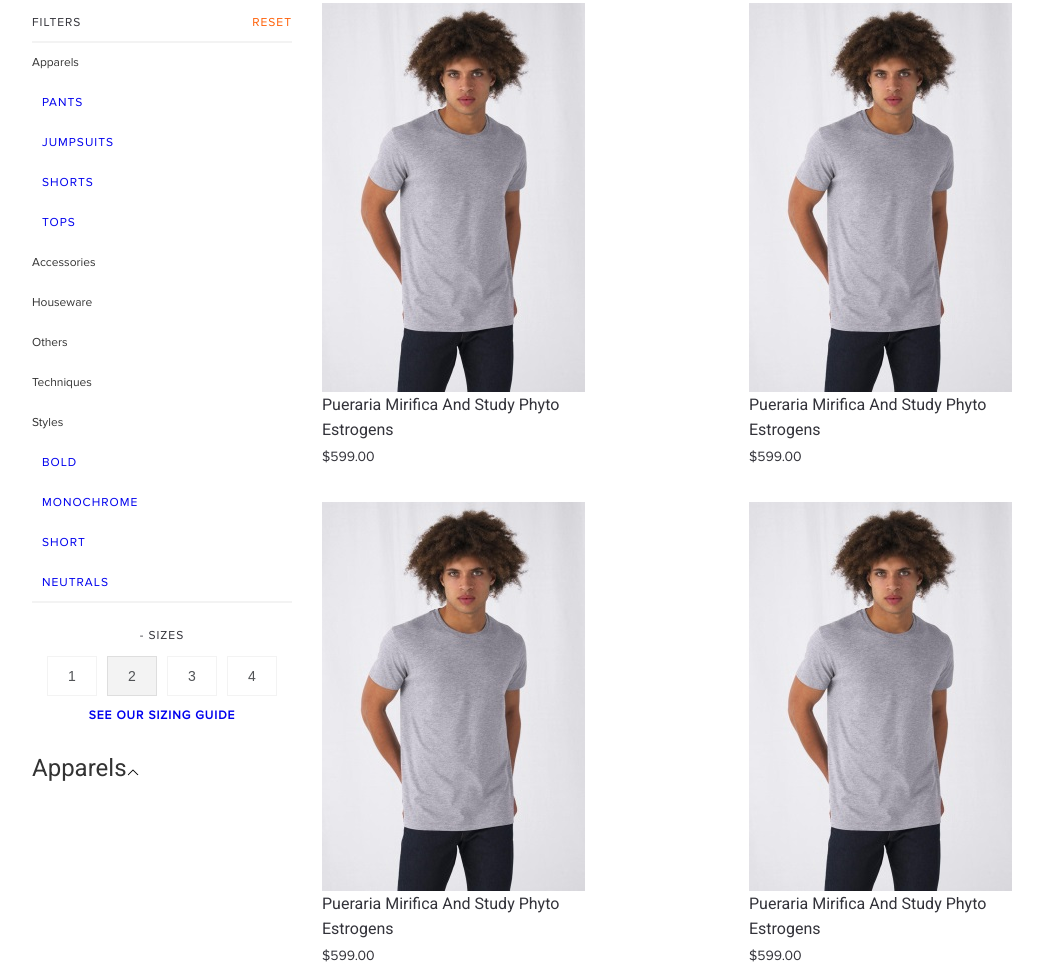
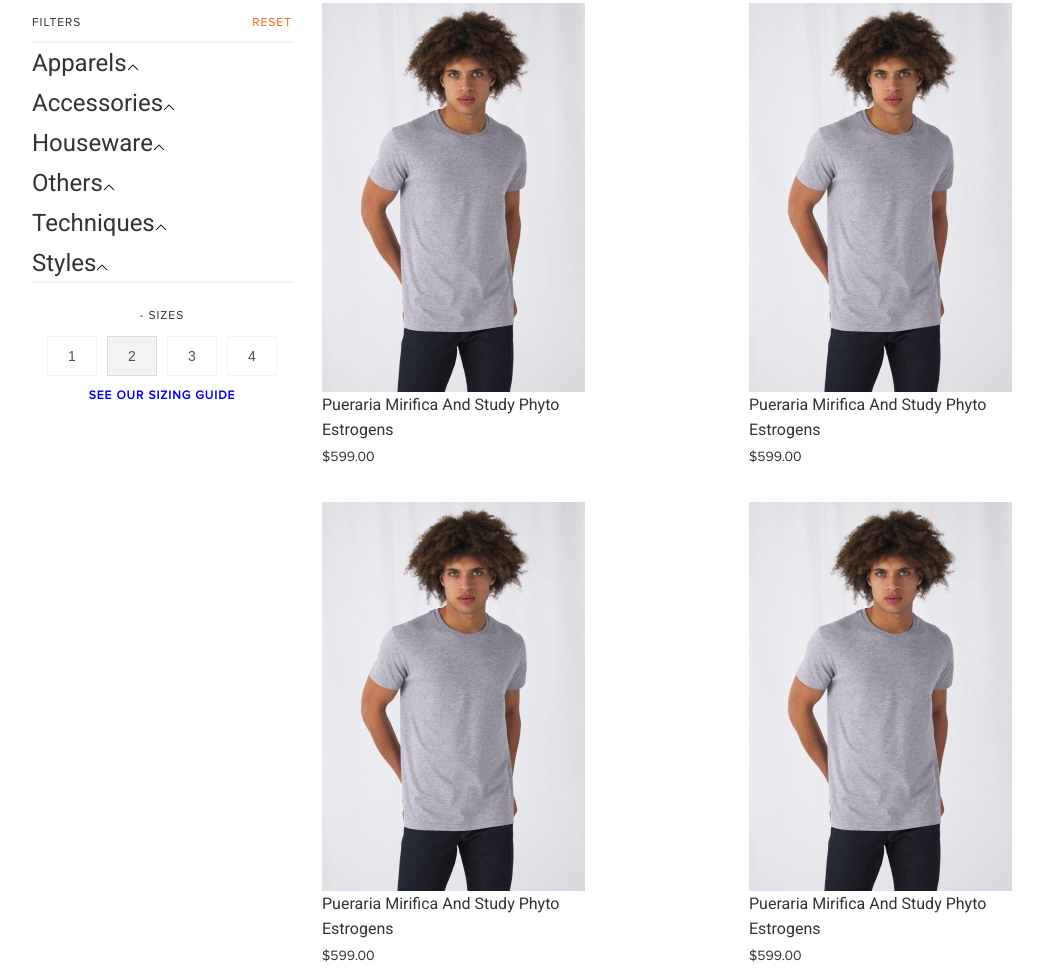
Before and after one commit to Proxodik/someRepository, a plain HTML site: page index.html in a window 1280 px wide. Shown: the part 817-1791 px from the top of the page, without its empty margins (118-1161 px from the left). Drawn offline with Linux system fonts and the light colour scheme.

Commit message:
optimization

```diff
--- a/index.html
+++ b/index.html
@@ -65,37 +65,37 @@
             <span class="reset">reset</span>
         </div>
         <div class="categories">
-            <div class="category">
-                <p>Apparels</p>
-                <div class="category-sections">
-                    <a href="#">PANTS</a>
-                    <a href="#">JUMPSUITS</a>
-                    <a href="#">SHORTS</a>
-                    <a href="#">TOPS</a>
+<!--            <div class="category">-->
+<!--                <p>Apparels</p>-->
+<!--                <div class="category-sections">-->
+<!--                    <a href="#">PANTS</a>-->
+<!--                    <a href="#">JUMPSUITS</a>-->
+<!--                    <a href="#">SHORTS</a>-->
+<!--                    <a href="#">TOPS</a>-->
+<!--                </div>-->
+<!--            </div>-->
+<!--            <div class="category">-->
+<!--                <p>Accessories</p>-->
+<!--            </div>-->
+<!--            <div class="category">-->
+<!--                <p>Houseware</p>-->
+<!--            </div>-->
+<!--            <div class="category">-->
+<!--                <p>Others</p>-->
+<!--            </div>-->
+<!--            <div class="category">-->
+<!--                <p>Techniques</p>-->
+<!--            </div>-->
+<!--            <div class="category">-->
+<!--                <p>Styles</p>-->
+<!--                <div class="category-sections">-->
+<!--                    <a href="#">BOLD</a>-->
+<!--                    <a href="#">MONOCHROME</a>-->
+<!--                    <a href="#">SHORT</a>-->
+<!--                    <a href="#">NEUTRALS</a>-->
+<!--                </div>-->
+<!--            </div>-->
         </div>
-            </div>
-            <div class="category">
-                <p>Accessories</p>
-            </div>
-            <div class="category">
-                <p>Houseware</p>
-            </div>
-            <div class="category">
-                <p>Others</p>
-            </div>
-            <div class="category">
-                <p>Techniques</p>
-            </div>
-            <div class="category">
-                <p>Styles</p>
-                <div class="category-sections">
-                    <a href="#">BOLD</a>
-                    <a href="#">MONOCHROME</a>
-                    <a href="#">SHORT</a>
-                    <a href="#">NEUTRALS</a>
-                </div>
-            </div>
-
         <div class="size-filter">
         <span>- SIZES</span>
         <div class="sizes">
@@ -105,7 +105,6 @@
             <button class="size-button">4</button>
         </div>
         <a href="#" class="sizing-guide-link">SEE OUR SIZING GUIDE</a>
-            </div>
     </div>
     </div>
 
--- a/main.js
+++ b/main.js
@@ -46,37 +46,239 @@ const filters = [
             }
         ]
     },
-
-
+    {
+        name: "Accessories",
+        items: [
+            {
+                name: "items",
+                items: [
+                    "item-1",
+                    "item-2",
+                    "item-3",
+                    "item-4",
+                    "item-5",
+                ]
+            },
+            {
+                name: "items",
+                items: [
+                    "item-1",
+                    "item-2",
+                    "item-3",
+                    "item-4",
+                    "item-5",
+                ]
+            },
+            {
+                name: "items",
+                items: [
+                    "item-1",
+                    "item-2",
+                    "item-3",
+                    "item-4",
+                    "item-5",
+                ]
+            },
+            {
+                name: "items",
+                items: [
+                    "item-1",
+                    "item-2",
+                    "item-3",
+                    "item-4",
+                    "item-5",
+                ]
+            }
+        ]
+    },
+    {
+        name: "Houseware",
+        items: [
+            {
+                name: "items",
+                items: [
+                    "item-1",
+                    "item-2",
+                    "item-3",
+                    "item-4",
+                    "item-5",
+                ]
+            },
+            {
+                name: "items",
+                items: [
+                    "item-1",
+                    "item-2",
+                    "item-3",
+                    "item-4",
+                    "item-5",
+                ]
+            },
+            {
+                name: "items",
+                items: [
+                    "item-1",
+                    "item-2",
+                    "item-3",
+                    "item-4",
+                    "item-5",
+                ]
+            },
+            {
+                name: "items",
+                items: [
+                    "item-1",
+                    "item-2",
+                    "item-3",
+                    "item-4",
+                    "item-5",
+                ]
+            }
+        ]
+    },
+    {
+        name: "Others",
+        items: [
+            {
+                name: "items",
+                items: [
+                    "item-1",
+                    "item-2",
+                    "item-3",
+                    "item-4",
+                    "item-5",
+                ]
+            },
+            {
+                name: "items",
+                items: [
+                    "item-1",
+                    "item-2",
+                    "item-3",
+                    "item-4",
+                    "item-5",
+                ]
+            },
+            {
+                name: "items",
+                items: [
+                    "item-1",
+                    "item-2",
+                    "item-3",
+                    "item-4",
+                    "item-5",
+                ]
+            },
+            {
+                name: "items",
+                items: [
+                    "item-1",
+                    "item-2",
+                    "item-3",
+                    "item-4",
+                    "item-5",
+                ]
+            }
+        ]
+    },
+    {
+        name: "Techniques",
+        items: [
+            {
+                name: "items",
+                items: [
+                    "item-1",
+                    "item-2",
+                    "item-3",
+                    "item-4",
+                    "item-5",
+                ]
+            },
+            {
+                name: "items",
+                items: [
+                    "item-1",
+                    "item-2",
+                    "item-3",
+                    "item-4",
+                    "item-5",
+                ]
+            },
+            {
+                name: "items",
+                items: [
+                    "item-1",
+                    "item-2",
+                    "item-3",
+                    "item-4",
+                    "item-5",
+                ]
+            },
+            {
+                name: "items",
+                items: [
+                    "item-1",
+                    "item-2",
+                    "item-3",
+                    "item-4",
+                    "item-5",
+                ]
+            }
+        ]
+    },
+    {
+        name: "Styles",
+        items: [
+            {
+                name: "Bold",
+                items: [
+                    "item-1",
+                    "item-2",
+                    "item-3",
+                    "item-4",
+                    "item-5",
+                ]
+            },
+            {
+                name: "Monochrome",
+                items: [
+                    "item-1",
+                    "item-2",
+                    "item-3",
+                    "item-4",
+                    "item-5",
+                ]
+            },
+            {
+                name: "Neutrals",
+                items: [
+                    "item-1",
+                    "item-2",
+                    "item-3",
+                    "item-4",
+                    "item-5",
+                ]
+            },
+        ]
+    },
 ];
 
 // create filters container
 
 filters.forEach(({name, items}) => {
     // create category
-    const category = document.createElement('div');
-    category.className = 'category';
 
-    const categoryName = document.createElement('div');
-    categoryName.className = 'category-header'
-    categoryName.innerHTML = name;
-
-    const categorySections = document.createElement('div');
-    categorySections.className = 'category-sections';
+    const category = createCategoryElement('category')
+    const categoryName = createCategoryElement('category-header', name);
+    const categorySections = createCategoryElement('category-sections')
 
     category.append(categoryName);
     category.append(categorySections);
 
     items.forEach(({name, items}) => {
-        const subCategorySections = document.createElement('div');
-        subCategorySections.className = 'sub-category-sections';
-
-        const subCategory = document.createElement('div');
-        subCategory.className = 'category-section';
-
-        const subCategoryName = document.createElement('div');
-        subCategoryName.className = 'sub-category-header'
-        subCategoryName.innerHTML = name.toUpperCase();
+        const subCategorySections = createCategoryElement('sub-category-sections');
+        const subCategory = createCategoryElement('category-section');
+        const subCategoryName = createCategoryElement('sub-category-header', name.toUpperCase());
 
         subCategory.append(subCategoryName);
         subCategory.append(subCategorySections)
@@ -105,3 +307,10 @@ filterCategories.addEventListener('click', (event) => {
         })
     }
 })
+
+function createCategoryElement(className, description = '') {
+    const category = document.createElement('div');
+    category.className = className;
+    category.innerHTML = description;
+    return category;
+}
```
Lines whose indentation alone changed are shown as unchanged.
